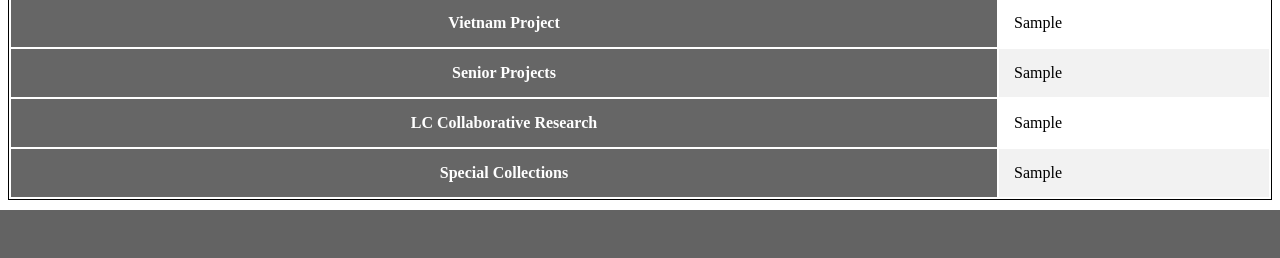
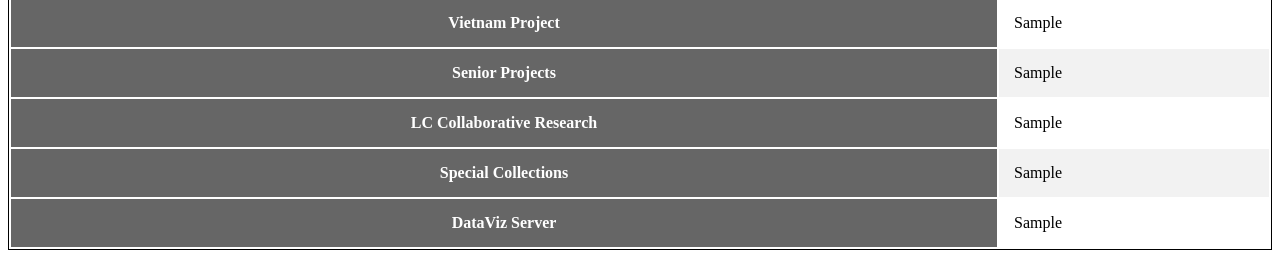
Before and after one commit to benhg/dns-propagation-checker, a Flask app: template templates/status.html in a window 1280 px wide. Shown: the part 590-848 px from the top of the page. Before the commit the page ends 800 px from the top, so only its background shows below. Run offline with Flask 2, Linux system fonts and the light colour scheme; the template is opened without the code that fills it: most values are stand-ins (such as "Sample title", 1, 10 or a date in 2020); some libraries are stand-ins or nearby versions.

Commit message:
add DataViz server

```diff
--- a/app.py
+++ b/app.py
@@ -22,6 +22,7 @@ svc_list = {
     "Senior Projects":"https://watzek.lclark.edu/seniorprojects/",
     "LC Collaborative Research": "http://collaborativeresearch.lclark.edu",
     "Special Collections": "http://specialcollections.lclark.edu",
+    "DataViz Server": "https://viz.datasci.watzek.cloud"
     }
 
 
--- a/templates/status.html
+++ b/templates/status.html
@@ -108,6 +108,10 @@
             <th class="pride-header" id="Logan-concern">Special Collections</th>
             <td class="pride {{ status['Special Collections'] }}" id="Giacomo-pride">{{ status['Special Collections'] }}</td>
          </tr>
+         <tr>
+            <th class="pride-header" id="Logan-concern">DataViz Server</th>
+            <td class="pride {{ status['DataViz Server'] }}" id="Giacomo-pride">{{ status['DataViz Server'] }}</td>
+         </tr>
       </table>
    </body>
 </html>
```
